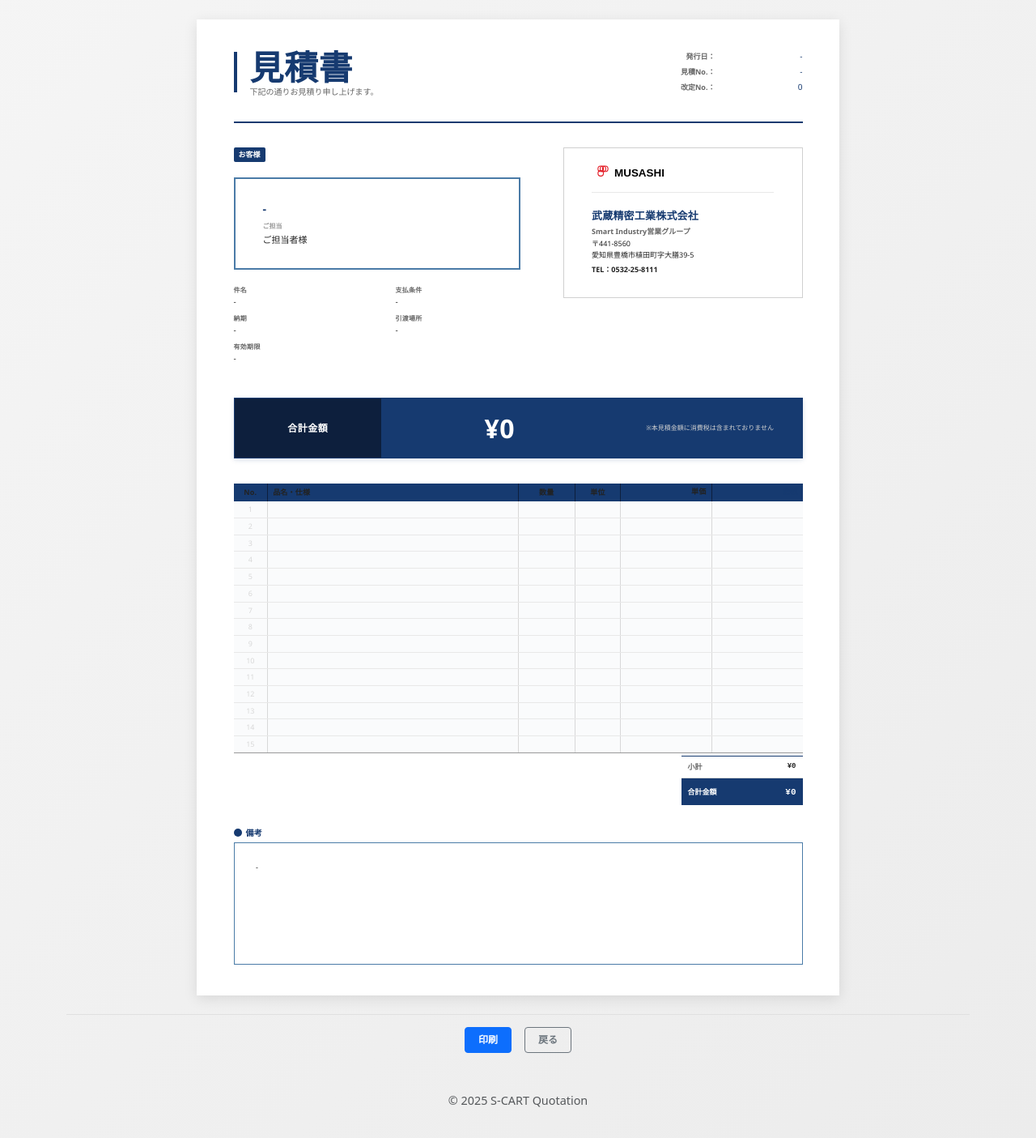
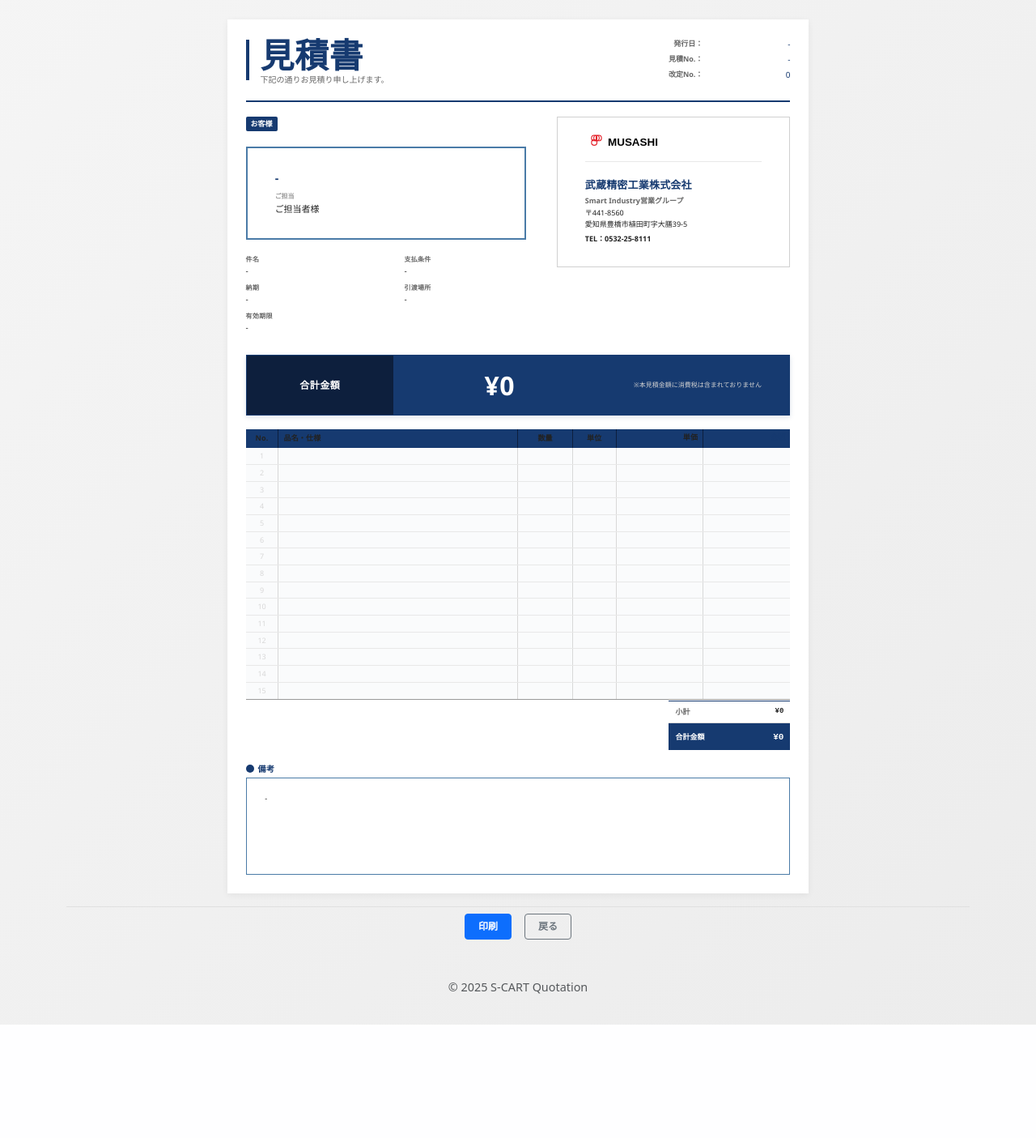
Before and after one commit to masazumi-kondo/S-CART-QUOTATION, a Python web app: template app/templates/quotation_print.html in a window 1280 px wide. Shown: the part 76-1481 px from the top of the page at 81% size. After the commit the page ends 1341 px from the top, so only its background shows below. Run offline with Jinja, Linux system fonts and the light colour scheme; the template is opened without the code that fills it, so the values that code supplies are empty.

Commit message:
Rebuild quotation print page as print-ready browser document
- Change strategy from @media print compression to Web-first design
- Web screen (.quotation-sheet) now displays complete A4-sized quotation
- quotation-sheet dimensions: 190mm width × 292mm height (ID47), 285mm (ID50)
- Both quotations fit within A4 portrait (297mm) - single page confirmed
- @media print reduced to minimal: @page, navbar/footer/buttons hidden, background white
- Removed complex print-specific CSS overrides (no extreme font/row height shrinking)
- Web display and print preview now show identical layout
- quotation-sheet padding: 8mm → 6mm
- Header margin: 8mm → 5mm, gap: 16px → 14px
- Content margin: 6mm → 4mm, gap: 14mm → 10mm
- Total section: 5mm → 3mm top, 6mm → 4mm bottom
- Details section: 2mm → 0.5mm top
- Summary section: 4mm → 2mm bottom
- Remarks: min-height 40mm → 32mm, margin-top 3mm → 2mm
- All sections compressed while maintaining professional appearance
- Tested: ID 47 (¥2,482,000 with ¥100,000 discount), ID 50 (¥2,000,000 no discount)
- Security: /print view contains no internal keywords (approval/cost/profit/labor)
- No changes to /approval endpoint - admin interface fully functional

```diff
--- a/app/templates/quotation_print.html
+++ b/app/templates/quotation_print.html
@@ -25,40 +25,27 @@
 
     /* ===== 見積書シート全体 ===== */
     .quotation-sheet {
-        width: 210mm;
-        max-width: 210mm;
+        width: 190mm;
+        max-width: 190mm;
         height: auto;
         margin: 16px auto;
-        padding: 10mm 12mm;
+        padding: 6mm;
         background: #ffffff;
-        box-shadow: 0 4px 16px rgba(0, 0, 0, 0.1);
-        font-family: 'Noto Sans JP', 'Segoe UI', 'Yu Gothic', 'Meiryo', sans-serif;
+        box-shadow: 0 2px 8px rgba(0, 0, 0, 0.06);
+        font-family: 'Yu Gothic', 'Meiryo', 'Noto Sans JP', 'Segoe UI', sans-serif;
         color: #222222;
         box-sizing: border-box;
         display: flex;
         flex-direction: column;
-        page-break-after: avoid;
-    }
-
-    /* Screen-specific styles */
-    @media screen {
-        .quotation-sheet {
-            width: 210mm;
-            max-width: 210mm;
-            margin: 16px auto;
-            padding: 10mm 12mm;
-            background: #ffffff;
-            box-shadow: 0 4px 16px rgba(0, 0, 0, 0.1);
-        }
     }
 
     /* ===== ヘッダーエリア（タイトル + 右上情報） ===== */
     .quotation-header {
         display: grid;
         grid-template-columns: auto 1fr auto;
-        gap: 16px;
-        margin-bottom: 8mm;
-        padding-bottom: 8mm;
+        gap: 14px;
+        margin-bottom: 5mm;
+        padding-bottom: 5mm;
         border-bottom: 2.5px solid #163a70;
         align-items: flex-start;
     }
@@ -129,8 +116,8 @@
     .quotation-content {
         display: grid;
         grid-template-columns: 1.2fr 1fr;
-        gap: 14mm;
-        margin-bottom: 6mm;
+        gap: 10mm;
+        margin-bottom: 4mm;
         align-items: flex-start;
     }
 
@@ -271,7 +258,7 @@
     /* ===== 合計金額ボックス（横長帯） ===== */
     .total-section {
         width: 100%;
-        margin: 5mm 0 6mm;
+        margin: 3mm 0 4mm;
         page-break-inside: avoid;
     }
 
@@ -326,7 +313,7 @@
     /* ===== 明細テーブル ===== */
     .details-section {
         width: 100%;
-        margin: 2mm 0 1mm;
+        margin: 0.5mm 0 0.5mm;
         overflow: hidden;
         page-break-inside: avoid;
     }
@@ -434,7 +421,7 @@
         width: 100%;
         display: grid;
         grid-template-columns: 1fr 150px;
-        margin: 0 0 4mm;
+        margin: 0 0 2mm;
         gap: 0;
         page-break-inside: avoid;
     }
@@ -501,10 +488,10 @@
     /* ===== 備考欄 ===== */
     .remarks-section {
         width: 100%;
-        margin-top: 3mm;
+        margin-top: 2mm;
         display: flex;
         flex-direction: column;
-        gap: 4px;
+        gap: 3px;
         page-break-inside: avoid;
     }
 
@@ -531,8 +518,8 @@
     .remarks-box {
         width: 100%;
         border: 1.5px solid #4a7ba7;
-        padding: 6mm 7mm;
-        min-height: 40mm;
+        padding: 5mm 6mm;
+        min-height: 32mm;
         background: #ffffff;
         font-size: 9px;
         line-height: 1.5;
@@ -546,8 +533,8 @@
     /* ===== ボタンエリア ===== */
     .quotation-actions {
         text-align: center;
-        margin-top: 6mm;
-        padding-top: 4mm;
+        margin-top: 3mm;
+        padding-top: 2mm;
         border-top: 1px solid #e0e0e0;
     }
 
```
Also changed, not shown: other parts of app/templates/quotation_print.html (+11 -69 lines).
